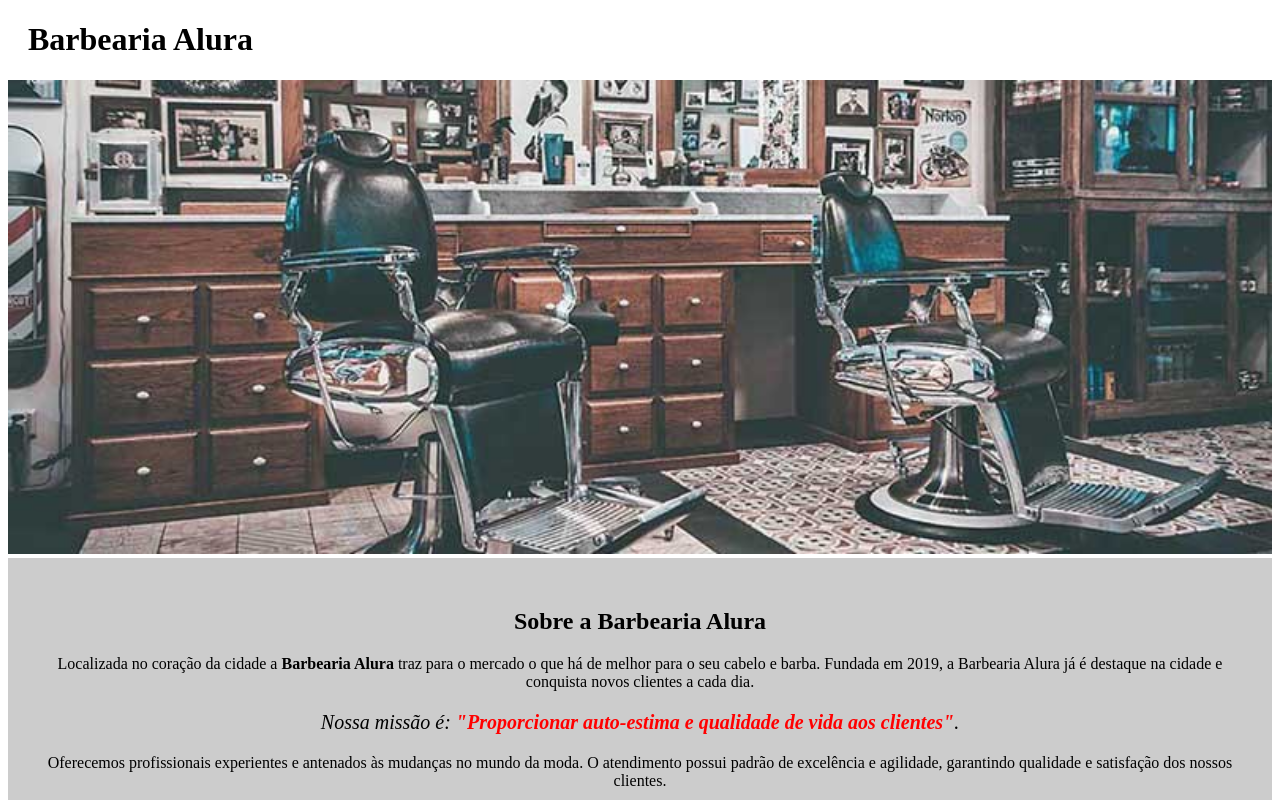
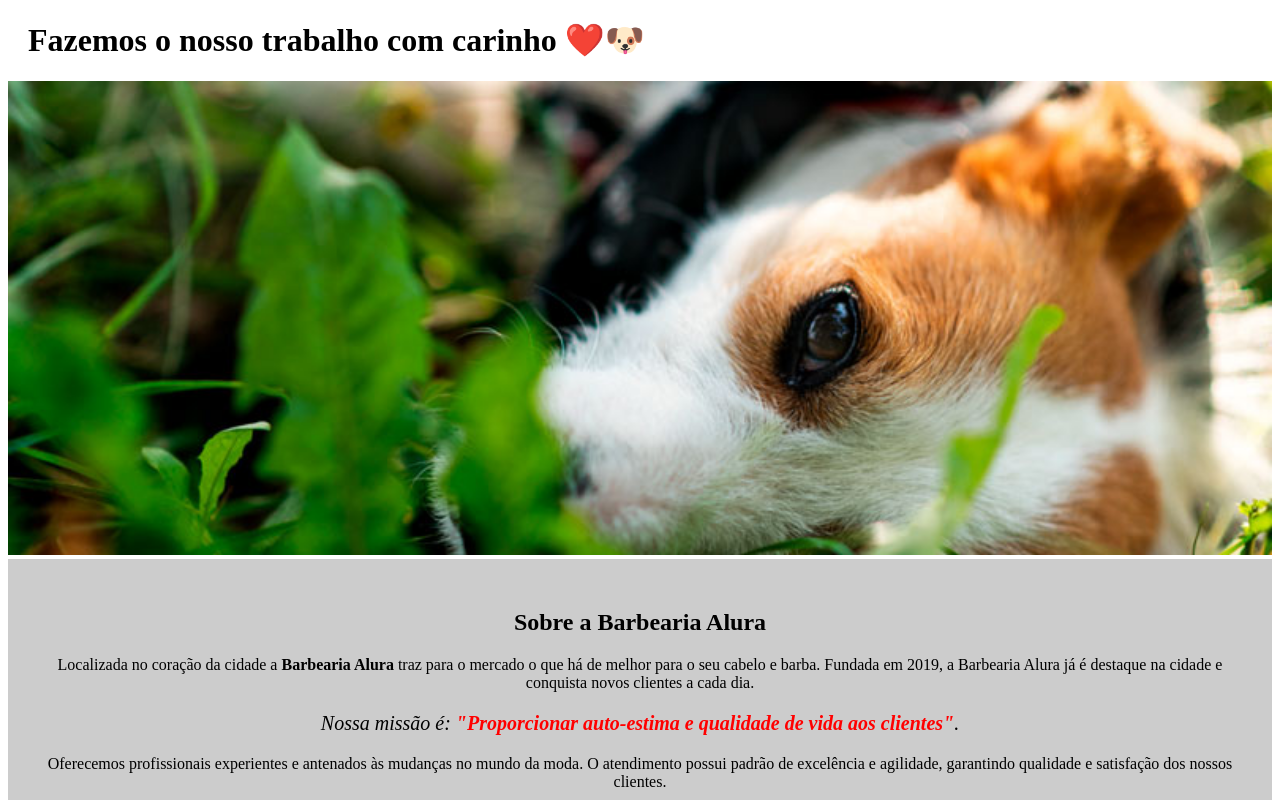
Before and after one commit to paulorocha007/Site, a plain HTML site: page index.html in a window 1280 px wide. Shown: the top 800 px of the page. Drawn offline with Linux system fonts and the light colour scheme.

Commit message:
Update index.html

```diff
--- a/index.html
+++ b/index.html
@@ -2,15 +2,15 @@
 <html lang="pt-br">
 	<head>
 		<meta charset="UTF-8">
-		<title>Barbearia Alura</title>
+		<title>N.P.C</title>
 		<link rel="stylesheet" href="style.css">
 	</head>
 
 	<body>
 		<header>
-			<h1 class="titulo-principal">Barbearia Alura</h1>
+			<h1 class="titulo-principal">Fazemos o nosso trabalho com carinho ❤️🐶</h1>
 		</header>
-		<img id="banner" src="banner.jpg">
+		<img id="banner" src="capa.jpg">
 		<div class="principal">
 			<h2 class="titulo-centralizado">Sobre a Barbearia Alura</h2>
 
```
